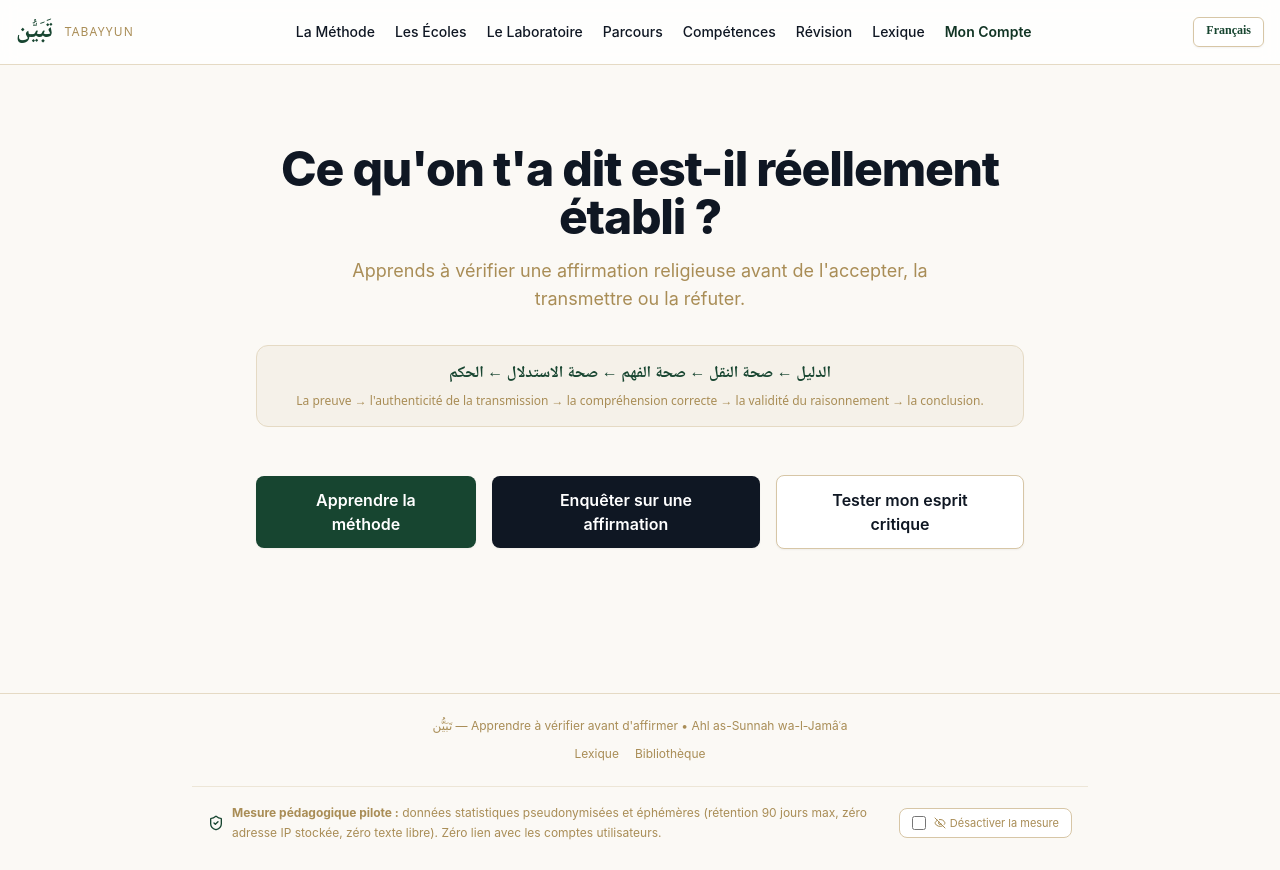
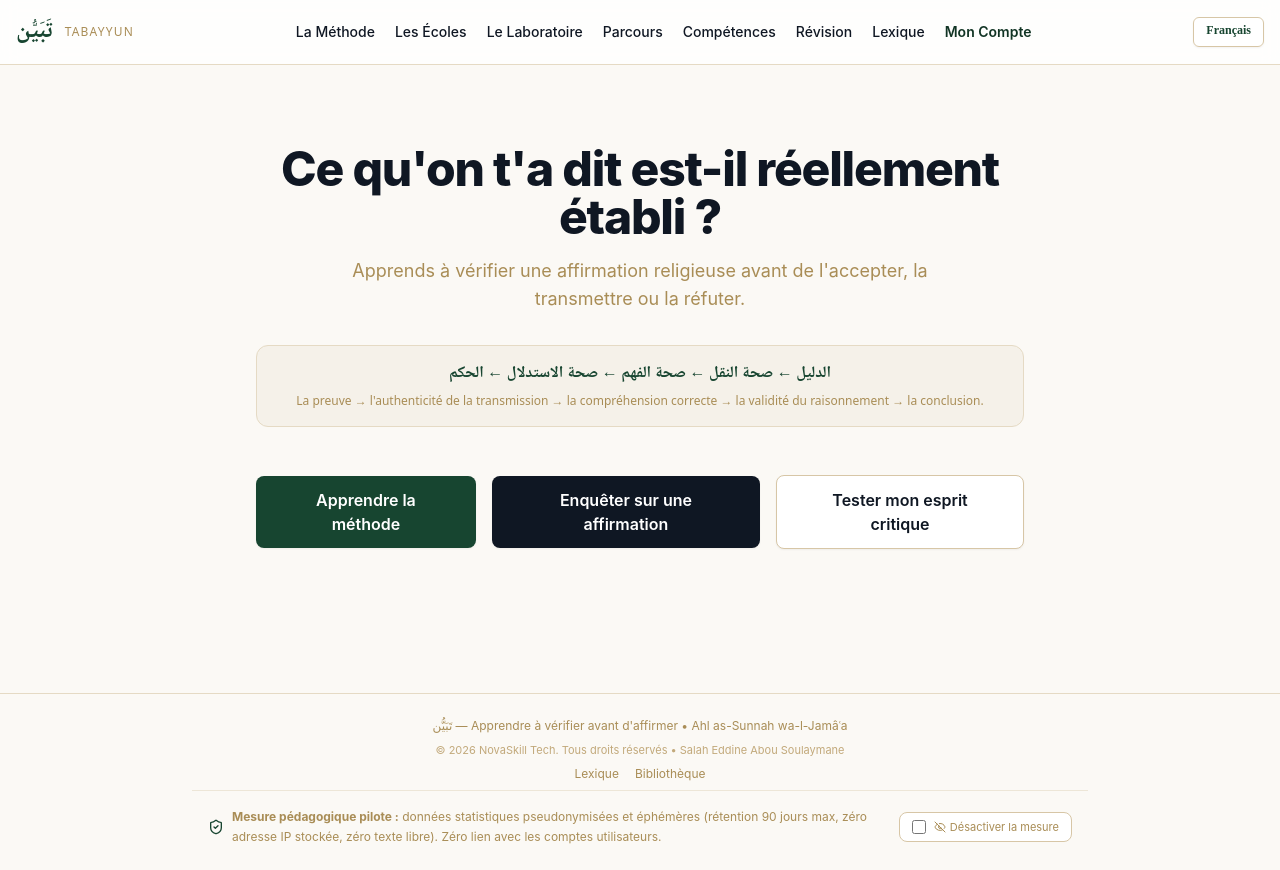
Before and after one commit to novaskilltech/bayynah, a Next.js app: page /en in a window 1280 px wide. Built offline with nearby package versions, Linux system fonts and the light colour scheme; no server answers; the database is empty.

Commit message:
feat: ajouter le copyright NovaSkill Tech 2026 et la signature Salah Eddine Abou Soulaymane

```diff
--- a/src/app/[locale]/layout.tsx
+++ b/src/app/[locale]/layout.tsx
@@ -27,9 +27,12 @@ export async function generateMetadata({ params }: RootLayoutProps): Promise<Met
       template: `%s — TABAYYUN`,
     },
     description,
-    authors: [{ name: "TABAYYUN" }],
-    creator: "TABAYYUN",
-    publisher: "TABAYYUN",
+    authors: [
+      { name: "Salah Eddine Abou Soulaymane" },
+      { name: "NovaSkill Tech" },
+    ],
+    creator: "Salah Eddine Abou Soulaymane",
+    publisher: "NovaSkill Tech",
     robots: {
       index: true,
       follow: true,
@@ -124,8 +127,11 @@ export default async function RootLayout({ children, params }: RootLayoutProps)
 
         <main className="max-w-7xl mx-auto px-4 py-8">{children}</main>
 
-        <footer className="border-t border-sable-200 py-6 text-center text-xs text-sable-500 mt-16">
+        <footer className="border-t border-sable-200 py-6 text-center text-xs text-sable-500 mt-16 space-y-2">
           <p>{dict.common.footer}</p>
+          <p className="text-[11px] text-sable-400">
+            {dict.common.copyright}
+          </p>
           <VisitCounter locale={locale} />
           <div className="mt-3 flex items-center justify-center gap-4">
             <a href={`/${locale}/lexique`} className="hover:text-vertProfond-700 transition">
--- a/src/dictionaries/ar.json
+++ b/src/dictionaries/ar.json
@@ -18,6 +18,7 @@
       "admin": "المراجعة العلمية"
     },
     "footer": "تَبَيُّن — تعلّم كيف تتثبت قبل أن تجزم • وفق منهج أهل السنة والجماعة",
+    "copyright": "© 2026 NovaSkill Tech. جميع الحقوق محفوظة • صلاح الدين أبو سليمان",
     "switchLanguage": "Français"
   },
   "home": {
--- a/src/dictionaries/fr.json
+++ b/src/dictionaries/fr.json
@@ -18,6 +18,7 @@
       "admin": "Audit Éditorial"
     },
     "footer": "تَبَيُّن — Apprendre à vérifier avant d'affirmer • Ahl as-Sunnah wa-l-Jamâʿa",
+    "copyright": "© 2026 NovaSkill Tech. Tous droits réservés • Salah Eddine Abou Soulaymane",
     "switchLanguage": "العربية"
   },
   "home": {
```
Also changed, not shown: 1 other file (tests, documents, lock files or other folders).
